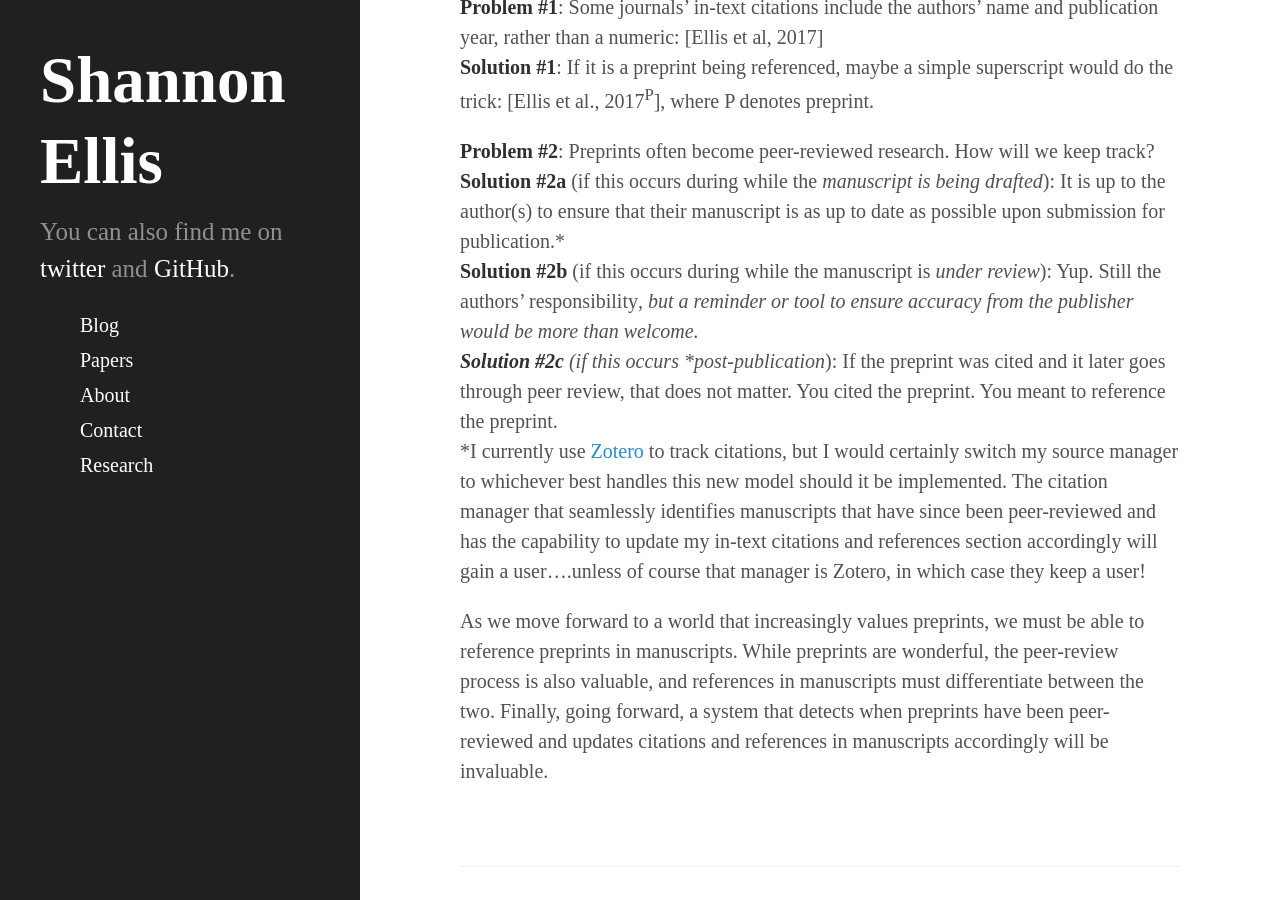
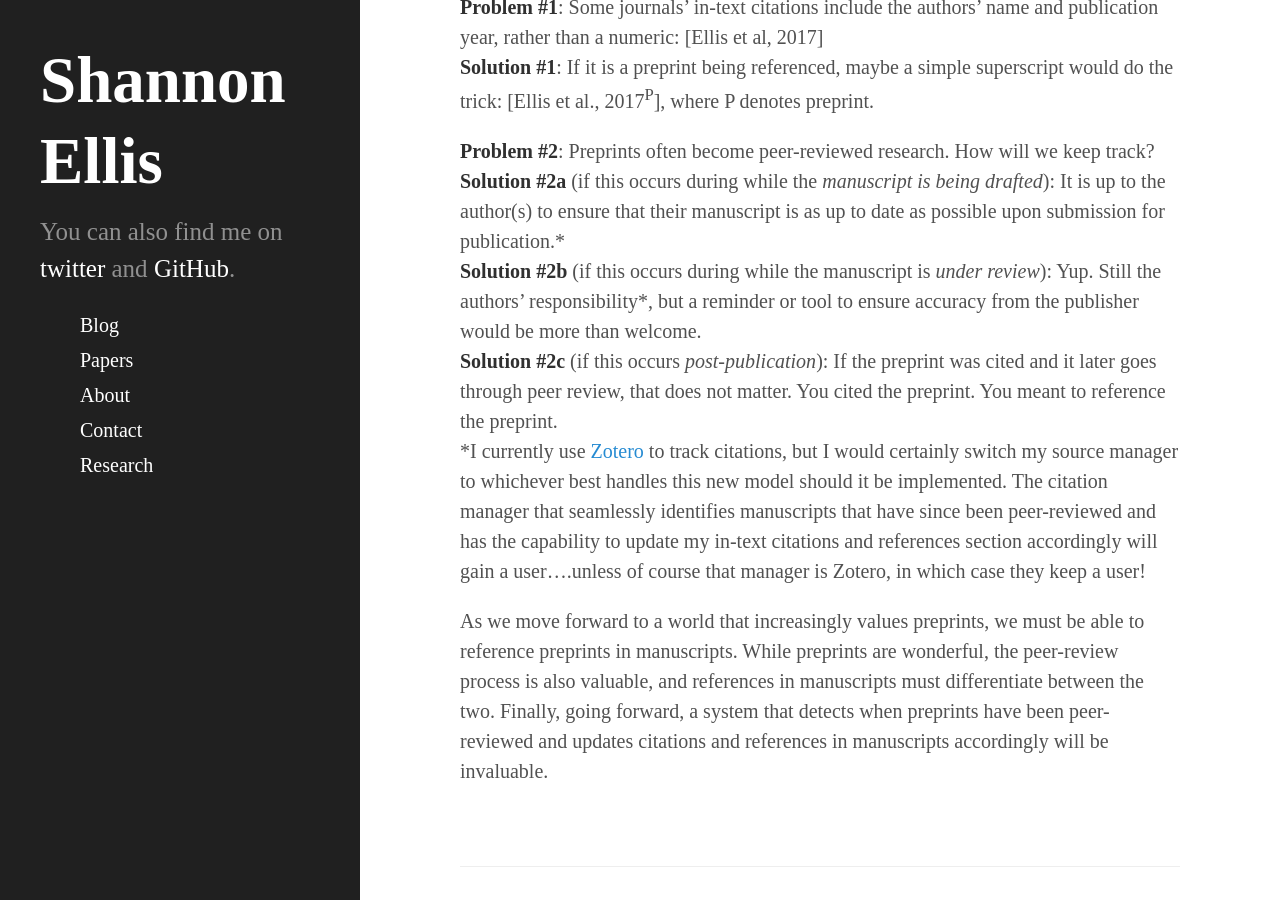
Before and after one commit to ShanEllis/ShanEllis.github.io, a Jekyll site: the page built from _posts/2017-09-05-Preprints.md, in a window 1280 px wide and 900 px high, scrolled down 1724 px. Built offline with Jekyll 4.4.1, drawn with Linux system fonts in a browser that asks for light colours; comment, search, counter and statistics services are not loaded.

Commit message:
fix typo

```diff
--- a/_posts/2017-09-05-Preprints.md
+++ b/_posts/2017-09-05-Preprints.md
@@ -40,8 +40,8 @@
 **Solution #1**: If it is a preprint being referenced, maybe a simple superscript would do the trick: [Ellis et al., 2017<sup>P</sup>], where P denotes preprint.
 
 **Problem #2**: Preprints often become peer-reviewed research. How will we keep track?
-**Solution #2a** (if this occurs during while the *manuscript is being drafted*): It is up to the author(s) to ensure that their manuscript is as up to date as possible upon submission for publication.*
-**Solution #2b** (if this occurs during while the manuscript is *under review*): Yup. Still the authors' responsibility*, but a reminder or tool to ensure accuracy from the publisher would be more than welcome.
+**Solution #2a** (if this occurs during while the *manuscript is being drafted*): It is up to the author(s) to ensure that their manuscript is as up to date as possible upon submission for publication.\*
+**Solution #2b** (if this occurs during while the manuscript is *under review*): Yup. Still the authors' responsibility\*, but a reminder or tool to ensure accuracy from the publisher would be more than welcome.
 **Solution #2c** (if this occurs *post-publication*): If the preprint was cited and it later goes through peer review, that does not matter. You cited the preprint. You meant to reference the preprint.
 \*I currently use [Zotero](https://www.zotero.org/) to track citations, but I would certainly switch my source manager to whichever best handles this new model should it be implemented. The citation manager that seamlessly identifies manuscripts that have since been peer-reviewed and has the capability to update my in-text citations and references section accordingly will gain a user....unless of course that manager is Zotero, in which case they keep a user!
 
```
